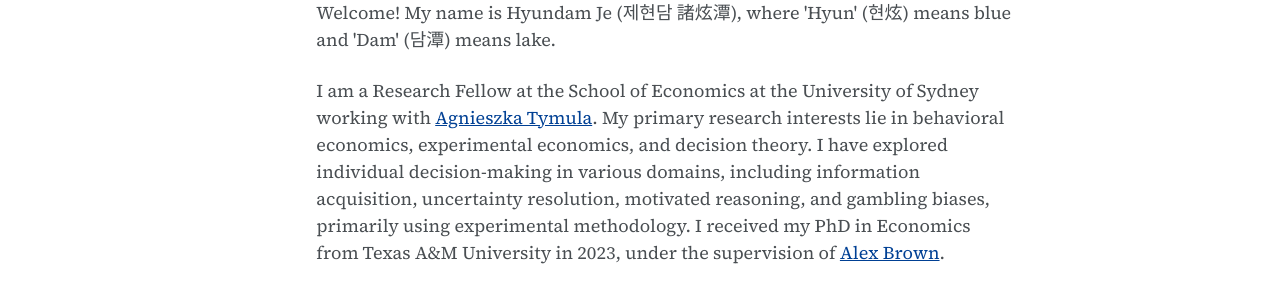
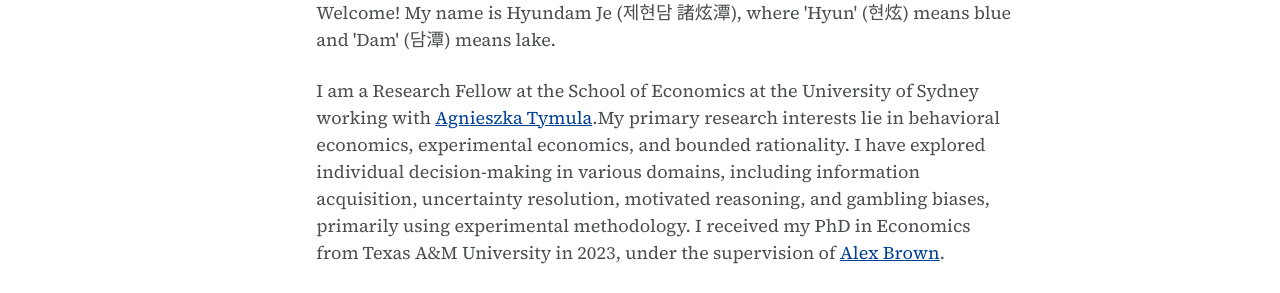
Before and after one commit to hyundamje/hyundamje.github.io, a Jekyll site: the page built from _pages/about.md, in a window 1280 px wide and 1349 px high. Shown: the part 595-888 px from the top of the window. Built offline with Jekyll 4.4.1, drawn with Linux system fonts in a browser that asks for light colours; some web fonts are replaced.

Commit message:
Update about.md

```diff
--- a/_pages/about.md
+++ b/_pages/about.md
@@ -17,7 +17,7 @@
 
   <p>Welcome! My name is Hyundam Je (제현담 諸炫潭), where 'Hyun' (현炫) means blue and 'Dam' (담潭) means lake.</p>
 
-  <p>I am a Research Fellow at the School of Economics at the University of Sydney working with <a href="https://www.tymula.com/agnieszka/" target="_blank">Agnieszka Tymula</a>. My primary research interests lie in behavioral economics, experimental economics, and decision theory. I have explored individual decision-making in various domains, including information acquisition, uncertainty resolution, motivated reasoning, and gambling biases, primarily using experimental methodology. I received my PhD in Economics from Texas A&M University in 2023, under the supervision of <a href="http://people.tamu.edu/~alexbrown/" target="_blank">Alex Brown</a>.</p>
+  <p>I am a Research Fellow at the School of Economics at the University of Sydney working with <a href="https://www.tymula.com/agnieszka/" target="_blank">Agnieszka Tymula</a>.My primary research interests lie in behavioral economics, experimental economics, and bounded rationality. I have explored individual decision-making in various domains, including information acquisition, uncertainty resolution, motivated reasoning, and gambling biases, primarily using experimental methodology. I received my PhD in Economics from Texas A&M University in 2023, under the supervision of <a href="http://people.tamu.edu/~alexbrown/" target="_blank">Alex Brown</a>.</p>
 
   <p>As a guitar player, I’ve been deeply influenced by John Mayer, John Frusciante, and Jimi Hendrix.</p>
 
```
